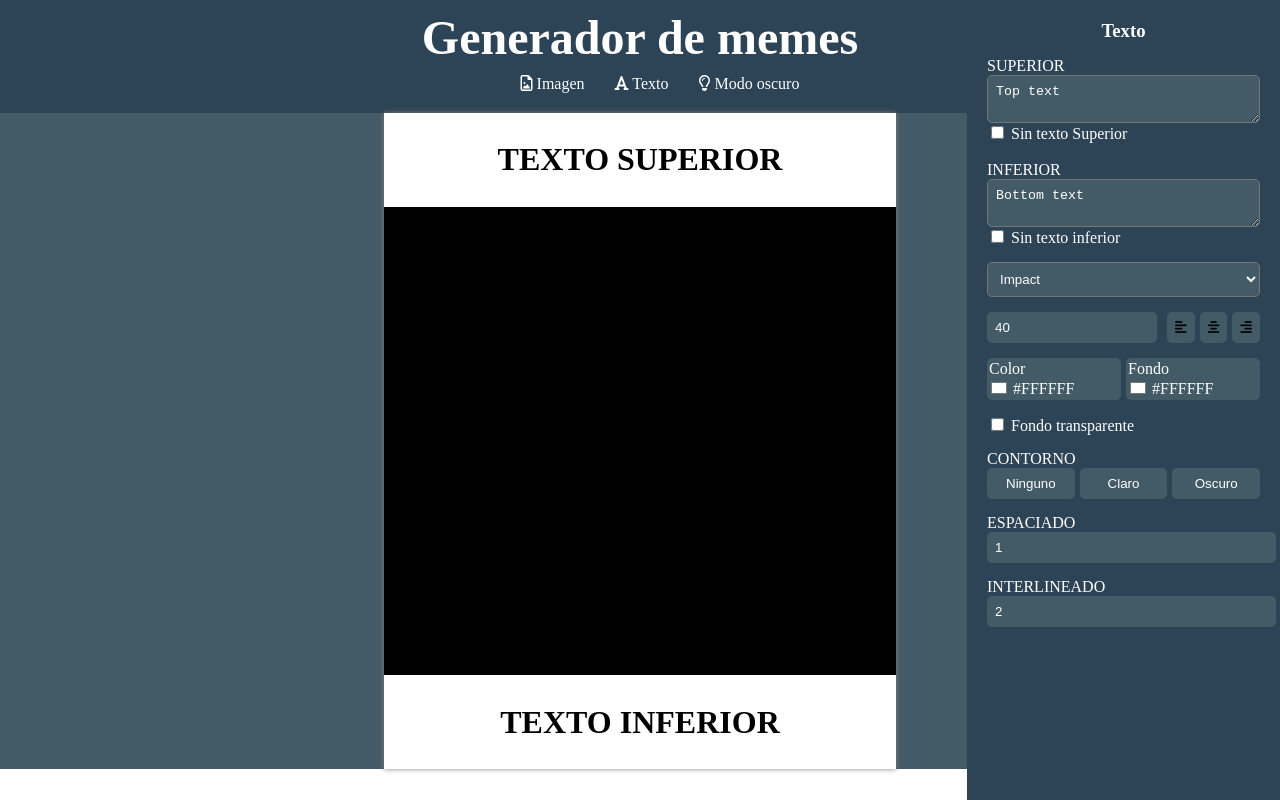
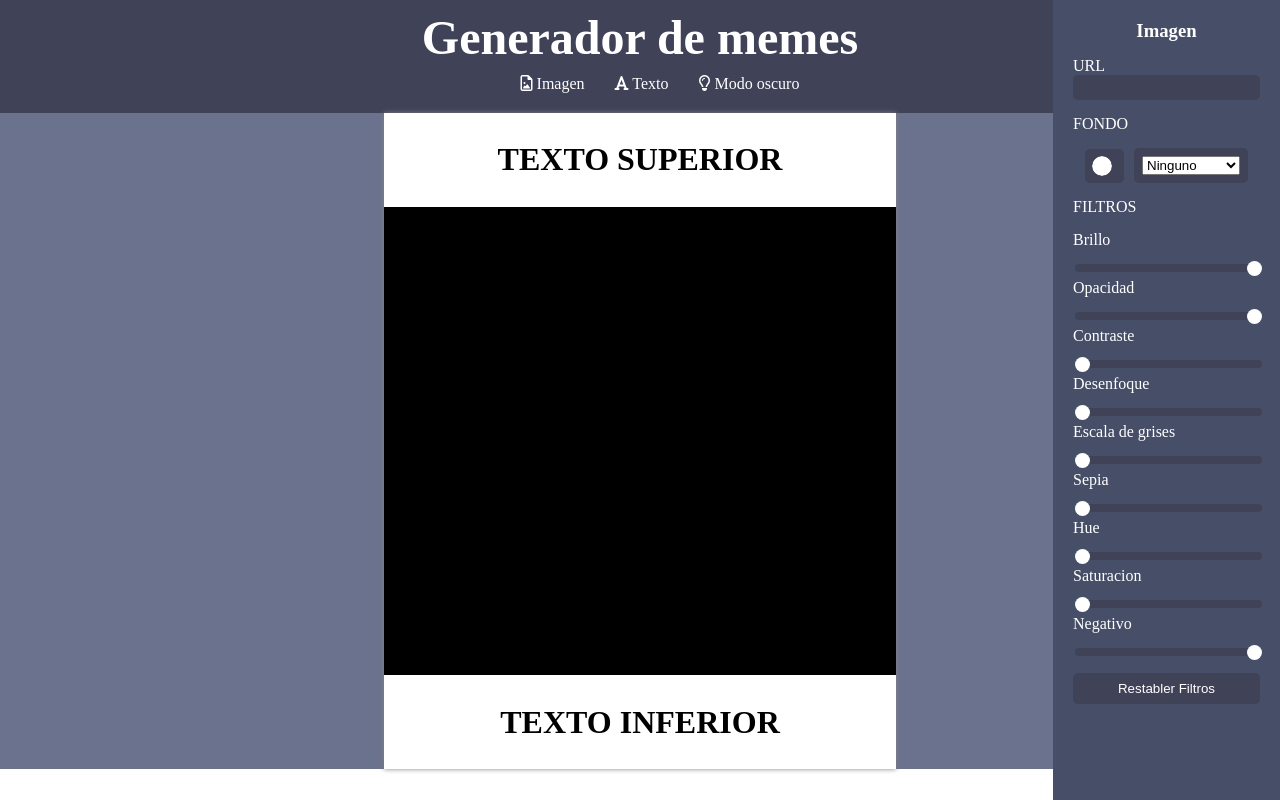
Before and after one commit to yuriecheverri/editor-de-memes, a plain HTML site: page index.html in a window 1280 px wide. Drawn offline with Linux system fonts and the light colour scheme.

Commit message:
Avance general estilos de imput e imagen inicio js

```diff
--- a/index.html
+++ b/index.html
@@ -19,11 +19,12 @@
 </head>
 
 <body>
+    <!-- Header con título y lista de navegación -->
     <header class="header">
         <h1>Generador de memes</h1>
         <nav class="header-nav">
             <ul class="header-nav-list">
-                <li onclick="clickNavImg()" class="header-nav-list-item">
+                <li onclick="clicKNavImg()" class="header-nav-list-item">
                     <i class="fa-regular fa-file-image"></i>
                     Imagen
                 </li>
@@ -31,13 +32,16 @@
                     <i class="fa-solid fa-font"></i>
                     Texto
                 </li>
-                <li onclick="clickNavChangeTheme()" class="header-nav-list-item">
+                <li onclick="clickNavChangeMode()" class="header-nav-list-item">
                     <i class="fa-regular fa-lightbulb"></i>
                     Modo oscuro
                 </li>
             </ul>
         </nav>
     </header>
+    <!-- Fin del Header -->
+
+    <!-- Inicia contenedor principal con meme -->
     <main class="main-container">
         <section class="section-meme">
             <div class="top-text">
@@ -49,19 +53,23 @@
             </div>
         </section>
     </main>
-    <aside id="asideImg" class="aside">
+    <!-- Fin del contenedor del meme -->
+
+    <!-- Inicia el panel lateral de Imagen con todas sus propiedades de modificación -->
+    <aside id="imageAside" class="aside">
         <h3 class="title-img">
             Imagen
         </h3>
         <div class="url-img">
             <label for="url">URL</label>
-            <input class="input-url" type="text" name="url" id="url" oninput="loadImage()">
+            <input class="input-url" type="text" name="input-url" id="input-url" oninput="loadImage()">
         </div>
         <label for="fondo">FONDO</label>
         <div class="wallpaper-img">
             <div class="input-color">
-                <input aria-label="Color de fondo de imagen" type="color" name="color" id="color" value="#FFFFFF">
-                <span>#FFFFFF</span>
+                <input aria-label="Color de fondo de imagen" type="color" name="color" id="color-picker"
+                    value="#FFFFFF">
+                <span id="color-name"></span>
             </div>
             <div class="input-option">
                 <select name="image-option" id="image-option">
@@ -114,26 +122,31 @@
         </div>
         <button class="button-img" type="button" id="button-img">Restabler Filtros</button>
     </aside>
-    <aside  id="asideText" class="aside">
+    <!-- Fin del aside de Imagen -->
+
+    <!-- Inicia el panel lateral de texto con todas sus propiedades -->
+    <!-- <aside id="textAside" class="aside">
         <h3 class="title-img">
             Texto
         </h3>
         <div class="url-img">
             <label for="aside-top-text">SUPERIOR</label>
-            <textarea  class="input-option" name="aside-top-text" id="aside-top-text" cols="30" rows="2">Top text</textarea>
+            <textarea class="input-option" name="aside-top-text" id="aside-top-text" cols="30"
+                rows="2">Top text</textarea>
             <div>
                 <input type="checkbox" name="checkbox-top-text" id="checkbox-top-text">
                 <span>Sin texto Superior</span>
             </div>
             <br>
             <label for="aside-top-text">INFERIOR</label>
-            <textarea  class="input-option" name="aside-botton-text" id="aside-botton-text" cols="30" rows="2">Bottom text</textarea>
+            <textarea class="input-option" name="aside-botton-text" id="aside-botton-text" cols="30"
+                rows="2">Bottom text</textarea>
             <div>
                 <input type="checkbox" name="checkbox-botton-text" id="checkbox-botton-text">
                 <span>Sin texto inferior</span>
             </div>
         </div>
-        <select  class="input-option" name="fuente-option" id="fuente-option">
+        <select class="input-option" name="fuente-option" id="fuente-option">
             <option value="Arial">Arial</option>
             <option value="Arial Black">Arial Black</option>
             <option value="American Typewriter">American Typewriter</option>
@@ -145,7 +158,8 @@
             <option value="Times New Roman">Times New Roman</option>
         </select>
         <div class="container_text-align">
-            <input class="input-option button_style-defauld" type="number" name="letter-fontsize" id="letter-fontsize" min="16" max="60" value="40">
+            <input class="input-option button_style-defauld" type="number" name="letter-fontsize" id="letter-fontsize"
+                min="16" max="60" value="40">
             <div class="container_flex">
                 <button class="button-text-align button_style-defauld">
                     <i class="fa-solid fa-align-left"></i>
@@ -188,14 +202,16 @@
         </div>
         <div>
             <label for="ESPACIADO">ESPACIADO</label>
-            <input class="input-option button_style-defauld" type="number" name="letter-spacing" id="letter-spacing" min="1" max="10" value="1">
+            <input class="input-option button_style-defauld" type="number" name="letter-spacing" id="letter-spacing"
+                min="1" max="10" value="1">
         </div>
         <div>
             <label for="INTERLINEADO">INTERLINEADO</label>
-            <input class="input-option button_style-defauld" type="number" name="letter-lineHeight" id="letter-lineHeight" min="1" max="10" value="2">
+            <input class="input-option button_style-defauld" type="number" name="letter-lineHeight"
+                id="letter-lineHeight" min="1" max="10" value="2">
         </div>
-    </aside>
-
+    </aside> -->
+    <!-- Fin del aside de texto -->
     <script src="./script.js"></script>
 </body>
 
--- a/script.js
+++ b/script.js
@@ -11,16 +11,53 @@ function clickNavText() {
     asideImg.style.display = 'none';
     asideText.style.display = 'inline-flex';
 }
+console.log(clickNavText)
 
-function clickNavChangeTheme() {
-    console.log("Cargar tema oscuro");
-}
+//function clickNavChangeMode() {
+//  console.log("Cargar tema oscuro");
+//}
 
 function loadImage(){
-    const url = document.getElementById('url').value;
+    const url = document.getElementById('input-url').value;
     const image = new Image();
     image.src = url;
     const imageDiv = document.getElementById('imageDiv');
     imageDiv.innerHTML = '';
     imageDiv.appendChild(image);
 }
+
+//
+
+const colorPicker = document.getElementById('color-picker')
+console.log(colorPicker)
+const colorName = document.getElementById('color-name')
+console.log(colorName)
+
+const cambiarFondoMeme = () => {
+    console.log(colorPicker.value)
+    colorName.innerHTML = colorPicker.value;
+}
+
+colorPicker.addEventListener('input',() => cambiarFondoMeme())
+
+//const clicNavChangeMode = () => {
+//  textAside.classlist.toggle('dark-aside')
+//  imgAside.classList.toggle("dark-aside");
+//  mainContainer.classList.toggle("main-container-dark");
+//}
+
+//in (clickNavChangeMode.innerText === "Modo Oscuro"){
+//    clickNavChangeMode.innerHTML = "Modo claro"
+//} else {
+//  clickNavChangeMode = "Modo oscuro"
+//}
+
+const inputUrl =document.getElementById('input-url')
+const memeImg = document.getElementById('imageDiv')
+
+inputUrl.addEventListener('input', (e) => changeBackground(e))
+
+const changeBackground = (e) => {
+    console.log(e.target.value)
+    imageDiv.style.backgroundimage = `url$(e.target.value)`
+}
--- a/style.css
+++ b/style.css
@@ -3,11 +3,16 @@ body {
 }
 
 .header {
-    background-color: #2D4356;
+    background-color: #404258;
     padding: 10px;
     color:white;
     font-size: 1.5em;
     text-align: center;
+}
+
+.header.clear {
+    background-color:#FF9B9B;
+    color: black;
 }
 
 .header h1 {
@@ -33,9 +38,14 @@ body {
 }
 
 .main-container {
-    background-color: #435B66;
+    background-color: #6B728E;
     width: 100%;
     height: 82vh;
+}
+
+.main-container.clear {
+    background-color:#FFFEC4;
+    color: black;
 }
 
 .section-meme {
@@ -76,13 +86,18 @@ body {
     right: 0;
     top: 0;
     bottom: 0;
-    background-color: #2D4356;
+    background-color: #474E68;
     display: flex;
     flex-direction: column;
     gap: 15px;
     overflow: scroll;
     color: white;
 }
+
+.main-container.clear {
+    background-color:#FFD6A5;
+    color: black;
+    }
 
 .title-img {
     text-align: center;
@@ -95,7 +110,7 @@ body {
 }
 
 .input-url {
-    background-color: #435B66;
+    background-color: #404258;
     border-radius: 5px;
     border: none;
     padding: 5px;
@@ -117,27 +132,34 @@ body {
     justify-content: center;
     align-items: center;
     gap: 5px;
-    background-color: #435B66;
-    padding: 2px;
+    background-color: #404258;
+    padding: 5px;
     border-radius: 5px;
-}
-
-.input-option {
-    background-color: #435B66;
-    padding: 8px;
-    border-radius: 5px;
-    color: white;
 }
 
 .input-color input {
     border-radius: 50px;
     padding: 0px;
-    margin: 0px;
+    margin: 2px;
     overflow: hidden;
+    background: transparent;
     border: none;
-    background: transparent;
-    width: 30px;
-    height: 30px;
+    width: 20px;
+    height: 20px;
+}
+
+.input-color input::-webkit-color-swatch,
+.input-color input::-webkit-color-swatch-wrapper {
+    border-radius: 50%;
+    border: none;
+    padding: 0;
+}
+
+.input-option {
+    background-color: #404258;
+    padding: 8px;
+    border-radius: 5px;
+    color: white;
 }
 
 .filter-img {
@@ -154,17 +176,26 @@ body {
 
 input[type='range'] {
     width: 100%;
-    background-color: #435B66;
+    background-color: #404258;
     border-radius: 10px;
     appearance: none;
     height: 8px;
     margin-top: 10px;
 }
 
+input[type='range']::-webkit-slider-thumb {
+    width: 15px;
+    -webkit-appearance: none;
+    height: 15px;
+    background: white;
+    border-radius: 10px;
+    }
+
 .button-img {
-    background-color: #435B66;
+    background-color: #404258;
     padding: 8px;
     border-radius: 5px;
+    border: none;
     color: white;
 }
 
@@ -176,7 +207,7 @@ input[type='range'] {
 }
 
 .button-text-align{
-    background-color: #435B66;
+    background-color: #404258;
     padding: 8px;
     border-radius: 5px;
 }
@@ -187,7 +218,7 @@ input[type='range'] {
     justify-content: center;
     align-items: flex-start;
     flex-direction: column;
-    background-color: #435B66;
+    background-color: #404258;
     padding: 2px;
     border-radius: 5px;
     width: 100%;
@@ -200,13 +231,20 @@ input[type='range'] {
     overflow: hidden;
     border: none;
     background: transparent;
-    width: 20px;
-    height: 20px;
+    width: 15px;
+    height: 15px;
 }
+
+.text_input-color input::-webkit-color-swatch,
+.text_input-color input::-webkit-color-swatch-wrapper {
+    border-radius: 50%;
+    border: none;
+    padding: 0;
+    }
 
 .text-contourning{
     width: 100%;
-    background-color: #435B66;
+    background-color: #404258;
     padding: 8px;
     border-radius: 5px;
     color: white;
@@ -223,4 +261,4 @@ input[type='range'] {
 .button_style-defauld{
     border: none;
     width: 100%;
-}
+    }
```
